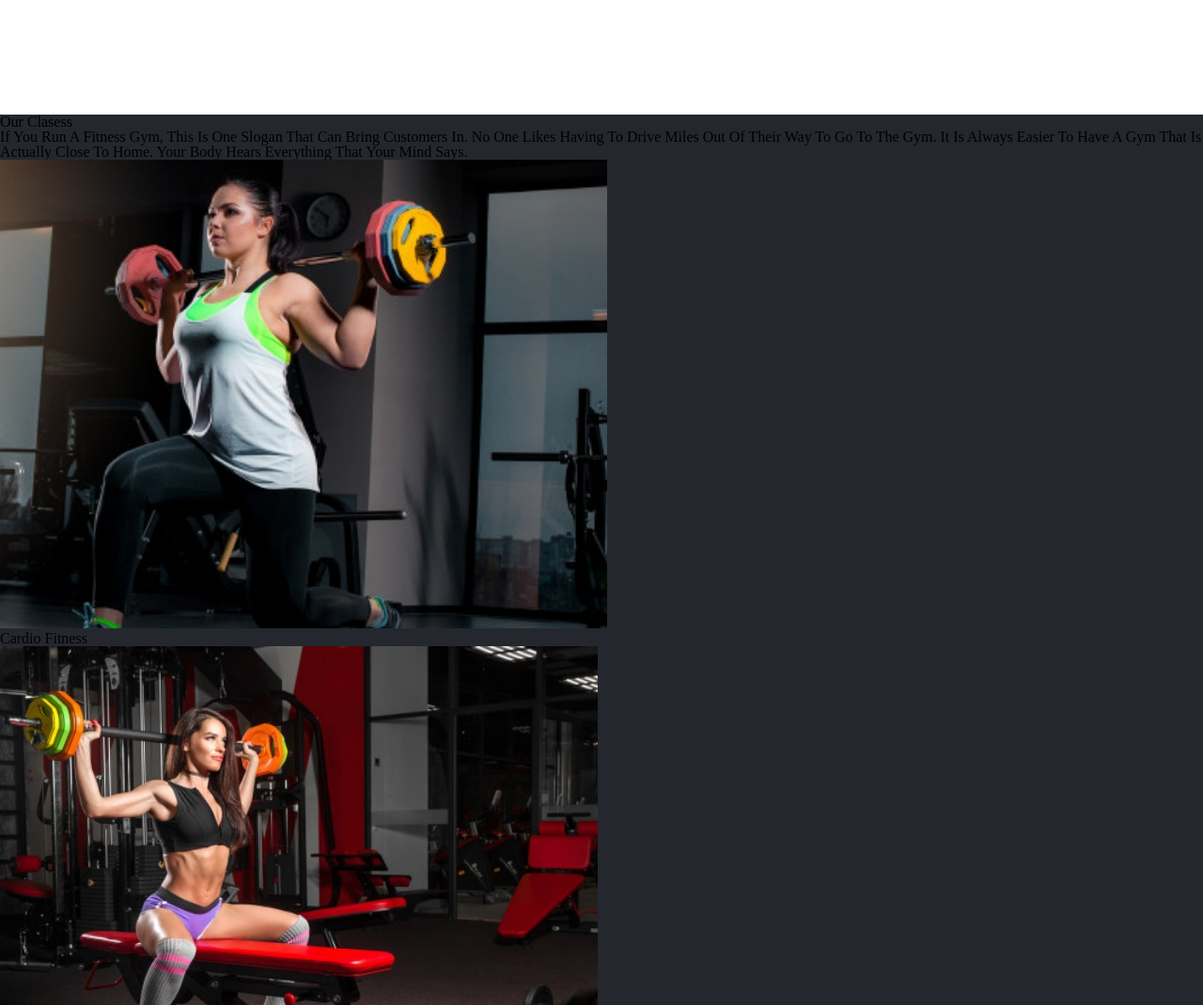
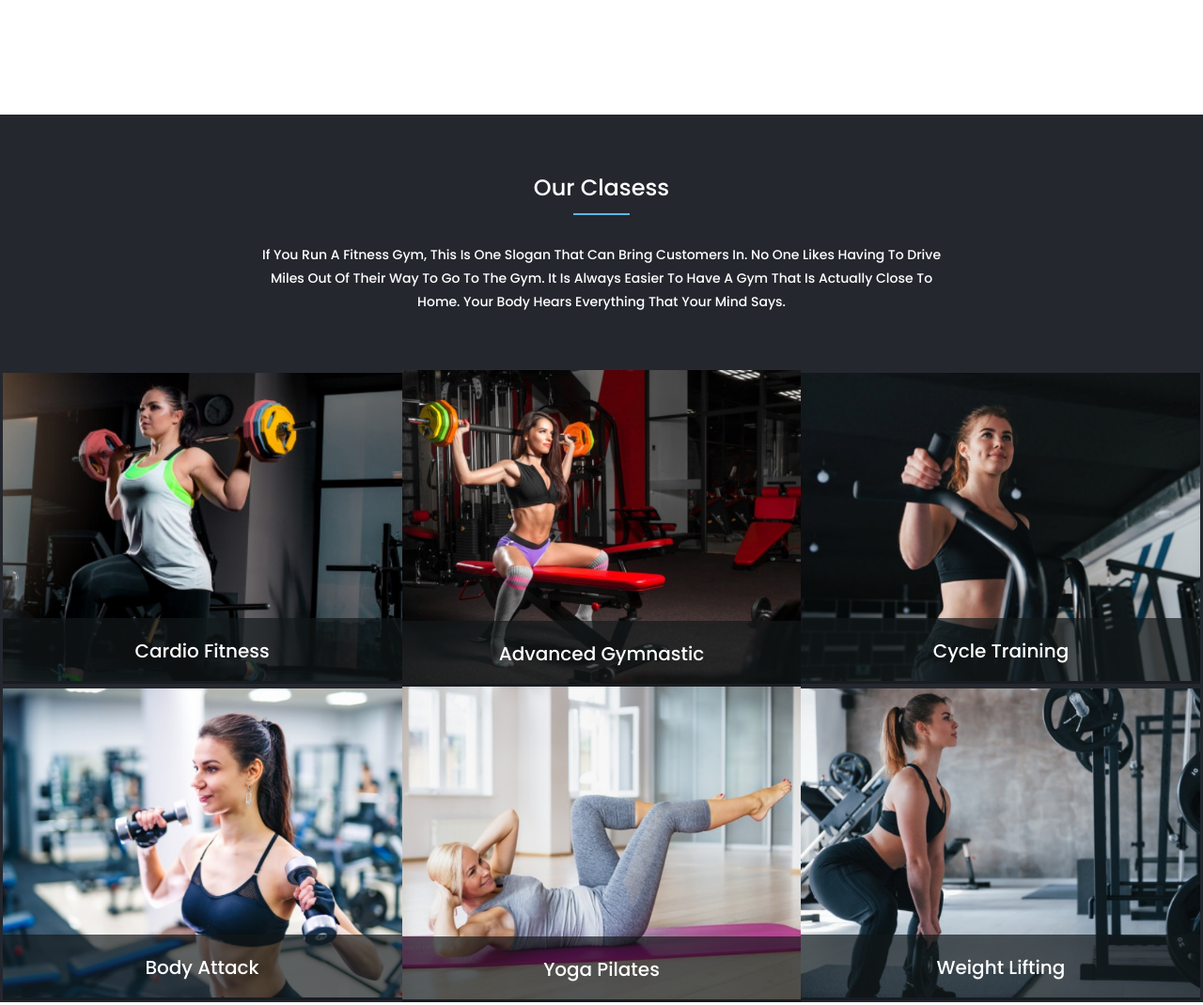
Before and after one commit to TMekhrishvili/fitness, a website: page index.html in a window 1280 px wide. Shown: the part 1700-2770 px from the top of the page at 94% size. Drawn offline with Linux system fonts and the light colour scheme.

Commit message:
our classes section

```diff
--- a/index.html
+++ b/index.html
@@ -119,47 +119,47 @@
 
     <!-- our classes start -->
     <section class="our-classes-container">
-        <div class="our-classes-content d-flex">
-            <div class="our-classes-text-container d-flex">
+        <div class="our-classes-content">
+            <div class="our-classes-text-container">
                 <h3>Our Clasess</h3>
                 <p>If You Run A Fitness Gym, This Is One Slogan That Can Bring Customers In. No One Likes Having To
                     Drive Miles Out Of Their Way To Go To The Gym. It Is Always Easier To Have A Gym That Is Actually
                     Close To Home. Your Body Hears Everything That Your Mind Says.</p>
             </div>
-            <div class="our-classes-images-container d-flex">
+            <div class="our-classes-images-container">
                 <div class="our-class-image-content">
                     <img class="our-classes-image" src="img/cardio.jpg" alt="cardio">
-                    <div class="our-classes-cover d-flex">
+                    <div class="our-classes-cover">
                         <span>Cardio Fitness</span>
                     </div>
                 </div>
                 <div class="our-class-image-content">
                     <img class="our-classes-image" src="img/gymnastic.jpg" alt="cardio">
-                    <div class="our-classes-cover d-flex">
+                    <div class="our-classes-cover">
                         <span>Advanced Gymnastic</span>
                     </div>
                 </div>
                 <div class="our-class-image-content">
                     <img class="our-classes-image" src="img/cycle.jpg" alt="cardio">
-                    <div class="our-classes-cover d-flex">
+                    <div class="our-classes-cover">
                         <span>Cycle Training</span>
                     </div>
                 </div>
                 <div class="our-class-image-content">
                     <img class="our-classes-image" src="img/body.jpg" alt="cardio">
-                    <div class="our-classes-cover d-flex">
+                    <div class="our-classes-cover">
                         <span>Body Attack</span>
                     </div>
                 </div>
                 <div class="our-class-image-content">
                     <img class="our-classes-image" src="img/yoga.jpg" alt="cardio">
-                    <div class="our-classes-cover d-flex">
+                    <div class="our-classes-cover">
                         <span>Yoga Pilates</span>
                     </div>
                 </div>
                 <div class="our-class-image-content">
                     <img class="our-classes-image" src="img/weight-lifting.jpg" alt="cardio">
-                    <div class="our-classes-cover d-flex">
+                    <div class="our-classes-cover">
                         <span>Weight Lifting</span>
                     </div>
                 </div>
--- a/scss/main/main.scss
+++ b/scss/main/main.scss
@@ -21,8 +21,7 @@ body {
             }
             .call-content {
                 div {
-                    width: 27px;
-                    height: 27px;
+                    @include dimensions(27px, 27px);
                     @include border(solid, 2px, $blueColor);
                     padding: 5px;
                     border-radius: 50%;
@@ -32,8 +31,7 @@ body {
         }
     }
     .entry-section {
-        width: 100%;
-        height: 550px;
+        @include dimensions(100%, 550px);
         background-image: url('../img/header-image.jpg');
         background-position: center;
         background-size: cover;
@@ -60,8 +58,7 @@ body {
                 width: 500px;
             }
             button {
-                width: 150px;
-                height: 40px;
+                @include dimensions(150px, 40px);
                 margin-top: 20px;
                 background-color: $blueColor;
                 border: none;
@@ -74,8 +71,7 @@ body {
             bottom: 20px;
             left: 0;
             div {
-                width: 25px;
-                height: 45px;
+                @include dimensions(25px, 45px);
                 background-color: $whiteColor;
                 border-top: solid 2px  $blueColor;
                 @include d-flex(column, center, center);
@@ -88,8 +84,7 @@ body {
             margin: 50px auto;
             @include d-flex(row, space-between, center);
             .abonnements {
-                width: 400px;
-                height: 190px;
+                @include dimensions(400px, 190px);
                 background-position: center;
                 background-repeat: no-repeat;
                 background-size: cover;
@@ -180,8 +175,7 @@ body {
                     margin: 30px 0;
                 }
                 .read-more {
-                    width: 200px;
-                    height: 50px;
+                    @include dimensions(200px, 50px);
                     background-color: $blueColor;
                     padding: 10px;
                     font-family: $popins;
@@ -204,5 +198,58 @@ body {
     }
     .our-classes-container {
         background-color: $darkGrayColor;
+        .our-classes-content {
+            @include d-flex(column, center, center);
+            .our-classes-text-container {
+                @include d-flex(column, center, center);
+                padding: 60px 20px;
+                h3 {
+                    color: $whiteColor;
+                    font-family: $popins;
+                    line-height: 35px;
+                    font-size: 24px;
+                    &::after {
+                        width: 60px;
+                        content: '';
+                        display: block;
+                        border-bottom: solid 2px $blueColor;
+                        margin: 10px auto 30px auto;
+                    }
+                }
+                p {
+                    width: 60%;
+                    color: $whiteColor;
+                    font-family: $popins;
+                    font-size: 14px;
+                    text-align: center;
+                    line-height: 25px;
+                }
+            }
+            .our-classes-images-container {
+                width: 100%;
+                @include d-flex(row, center, center);
+                flex-wrap: wrap;
+                .our-class-image-content {
+                    width: 33.2%;
+                    position: relative;
+                    img {
+                        width: 100%;
+                    }
+                    div {
+                        width: 100%;
+                        height: 70px;
+                        position: absolute;
+                        bottom: 0;
+                        background-color: rgba(19, 25, 26, 0.68);
+                        @include d-flex(row, center, center);
+                        span {
+                            color: #fff;
+                            font-family: 'Poppins', sans-serif;
+                            font-size: 20px;
+                        }
+                    }
+                }
+            }
+        }
     }
 }
--- a/scss/modules/mixins.scss
+++ b/scss/modules/mixins.scss
@@ -10,3 +10,8 @@
 @mixin border($type, $size, $color) {
     border: $type $size $color;
 }
+
+@mixin dimensions($width, $height) {
+    width: $width;
+    height: $height;
+}
```
Also changed, not shown: css/style.css.
